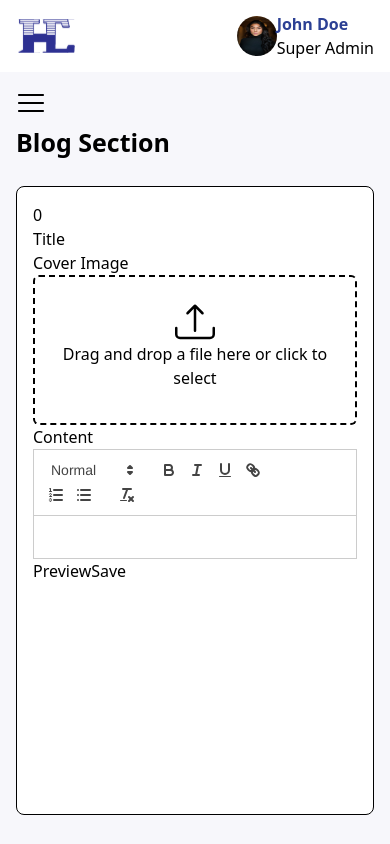
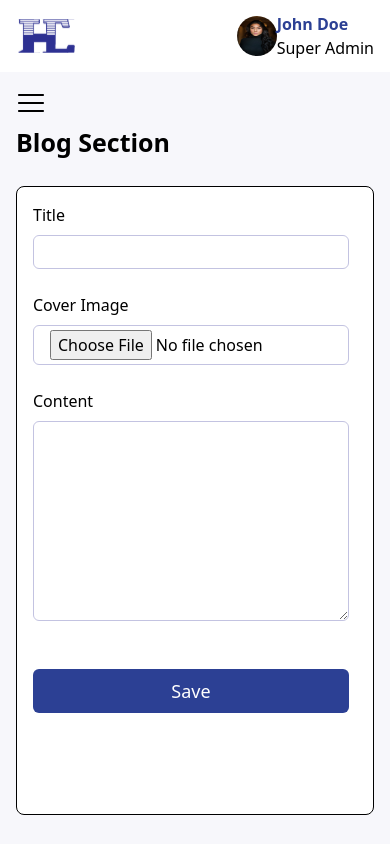
Before and after one commit to joshytheprogrammer/ochexagon_admin, a Next.js app: page /blog/posts/0 in a window 390 px wide. Built offline with nearby package versions, Linux system fonts and the light colour scheme.

Commit message:
Styled the blog edit page and made it responsive

```diff
--- a/components/adminPanel/blog/posts/BlogEditComponent.jsx
+++ b/components/adminPanel/blog/posts/BlogEditComponent.jsx
@@ -16,28 +16,24 @@ const BlogEditComponent = ({ blogData }) => {
 
   return (
     <div className="h-full">
-      <h1>{blogData.id}</h1>
-      <form action="" className="scrollable-content overflow-auto h-full">
-        <div>
+      <form action="" className="w-full h-full pr-2 md:w-[95%] lg:w-[40%] overflow-auto scrollable-content">
+        <div className="input-container">
           <label htmlFor="">Title</label>
           <input type="text" />
         </div>
 
-        <div className="w-fit">
+        <div className="input-container">
           <label htmlFor="">Cover Image</label>
-
-          <FileUploader />
+          <input type="file" accept="image/*" />
+          {/* <FileUploader /> */}
         </div>
 
-        <div>
+        <div className="input-container mb-12">
           <label htmlFor="">Content</label>
-          <ReactQuill theme="snow" />
+          <textarea className="h-[200px]"></textarea>
         </div>
 
-        <div>
-          <button>Preview</button>
-          <button>Save</button>
-        </div>
+        <input type="submit" value="Save" className="w-full text-white bg-primary-color py-2 px-6 rounded-md text-lg" />
       </form>
     </div>
   );
```
